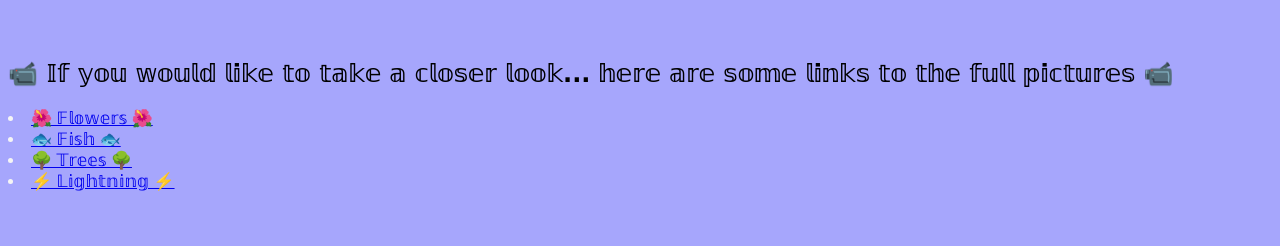
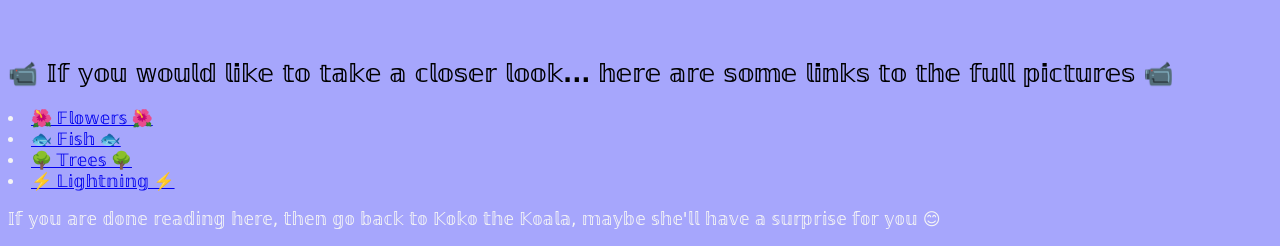
Before and after one commit to DhruviKamble/Photography, a plain HTML site: page index.html in a window 1280 px wide. Shown: the part 1826-2072 px from the top of the page. Before the commit the page ends 2026 px from the top, so only its background shows below. Drawn offline with Linux system fonts and the light colour scheme.

Commit message:
Update index.html

```diff
--- a/index.html
+++ b/index.html
@@ -65,5 +65,7 @@
     <li>
       <a href="https://dhruvikamble.github.io/Lightning-images/">⚡ 𝕃𝕚𝕘𝕙𝕥𝕟𝕚𝕟𝕘 ⚡</a>
     </li>
+
+    <p>𝕀𝕗 𝕪𝕠𝕦 𝕒𝕣𝕖 𝕕𝕠𝕟𝕖 𝕣𝕖𝕒𝕕𝕚𝕟𝕘 𝕙𝕖𝕣𝕖, 𝕥𝕙𝕖𝕟 𝕘𝕠 𝕓𝕒𝕔𝕜 𝕥𝕠 𝕂𝕠𝕜𝕠 𝕥𝕙𝕖 𝕂𝕠𝕒𝕝𝕒, 𝕞𝕒𝕪𝕓𝕖 𝕤𝕙𝕖'𝕝𝕝 𝕙𝕒𝕧𝕖 𝕒 𝕤𝕦𝕣𝕡𝕣𝕚𝕤𝕖 𝕗𝕠𝕣 𝕪𝕠𝕦 😊</p>
   </body>
 </html>
```
